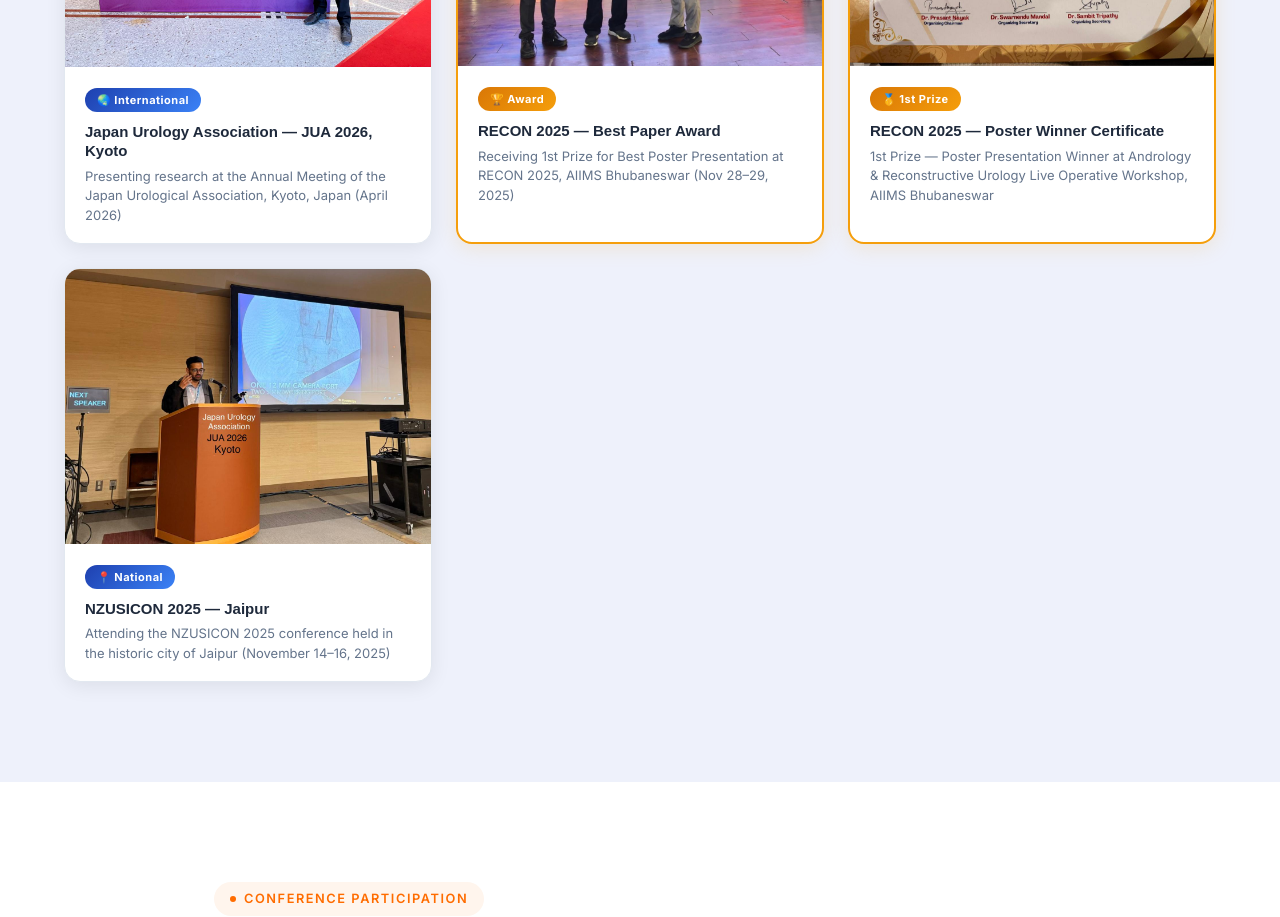
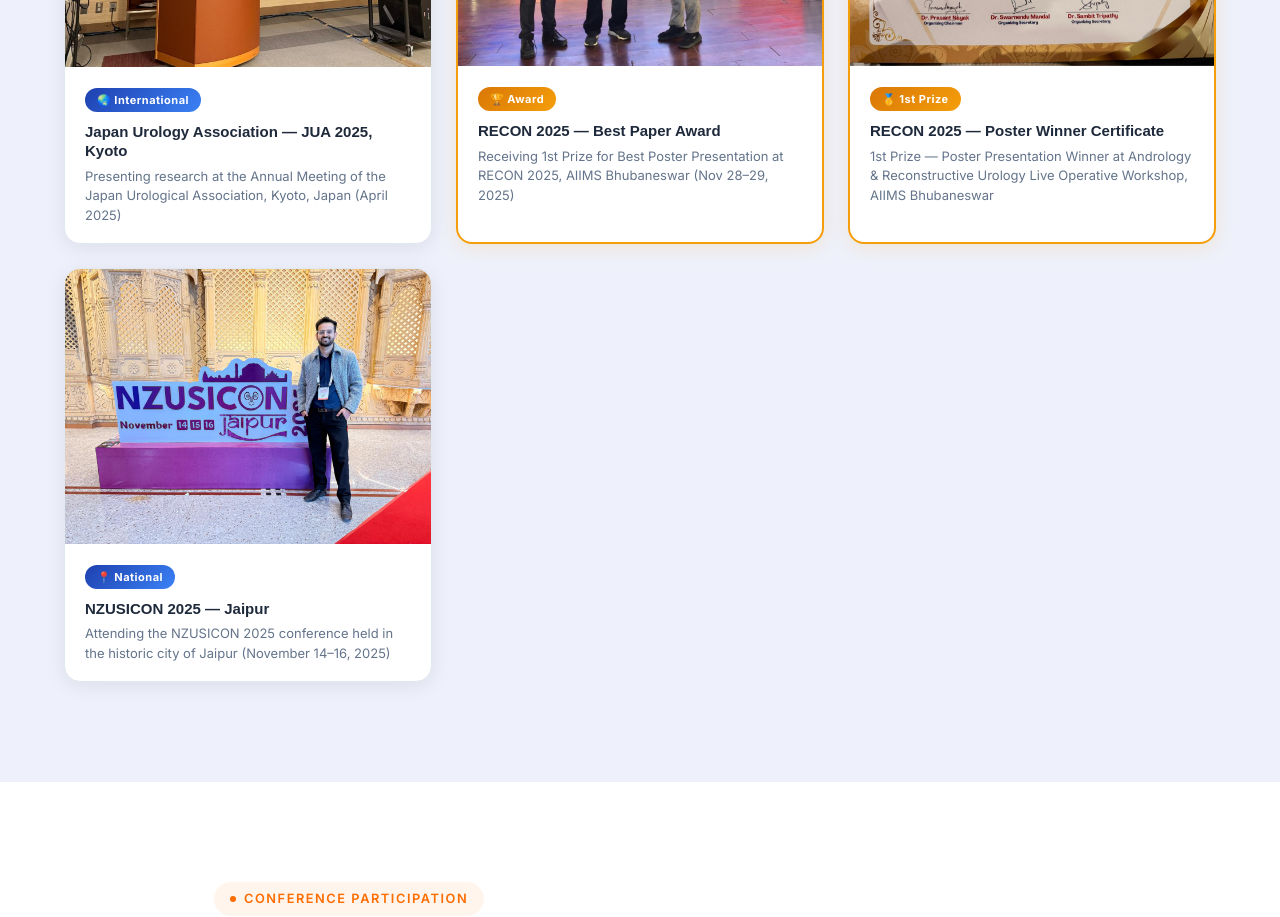
Before and after one commit to Saksham1244/urowala-, a React (Vite) app: page /about in a window 1280 px wide. Shown: the part 1880-2797 px from the top of the page. Built offline with nearby package versions, Linux system fonts and the light colour scheme; no server answers; a web font is replaced by a local one.

Commit message:
Update About page, fix photos, and add Instagram token logic

```diff
--- a/src/pages/About.jsx
+++ b/src/pages/About.jsx
@@ -8,8 +8,8 @@ const ACHIEVEMENT_PHOTOS = [
   {
     id: 1,
     src: '/achievements/jua-kyoto.jpg',
-    title: 'Japan Urology Association — JUA 2026, Kyoto',
-    caption: 'Presenting research at the Annual Meeting of the Japan Urological Association, Kyoto, Japan (April 2026)',
+    title: 'Japan Urology Association — JUA 2025, Kyoto',
+    caption: 'Presenting research at the Annual Meeting of the Japan Urological Association, Kyoto, Japan (April 2025)',
     badge: '🌏 International',
     type: 'conference',
   },
@@ -50,13 +50,12 @@ const RESEARCH_AREAS = [
 ];
 
 const CONFERENCES = [
-  { year: '2026', event: 'Japan Urology Association (JUA) Annual Meeting', location: 'Kyoto, Japan', type: 'international' },
+  { year: '2025', event: 'Japan Urology Association (JUA) Annual Meeting', location: 'Kyoto, Japan', type: 'international' },
   { year: '2025', event: 'RECON 2025 — Andrology & Reconstructive Urology Workshop', location: 'AIIMS Bhubaneswar', type: 'award', award: '🏆 1st Prize — Best Poster Presentation' },
   { year: '2025', event: 'USICON — Urological Society of India Annual Conference', location: 'India', type: 'national' },
   { year: '2025', event: 'NZUSICON 2025', location: 'Jaipur, India', type: 'national' },
-  { year: '2025', event: 'UICON & National Urological Meetings', location: 'India', type: 'national' },
-  { year: 'Ongoing', event: 'SIU & International Urological Societies', location: 'International', type: 'international' },
-  { year: 'Ongoing', event: 'Conferences at AIIMS Rishikesh & Premier Institutes', location: 'India', type: 'national' },
+  { year: '2024', event: 'SIU & International Urological Societies', location: 'International', type: 'international' },
+  { year: '2024', event: 'Conferences at AIIMS Rishikesh & Premier Institutes', location: 'India', type: 'national' },
 ];
 
 /* ── Lightbox Component ── */
```
Also changed, not shown: public/achievements/jua-kyoto.jpg, public/achievements/nzusicon-jaipur.jpg.
